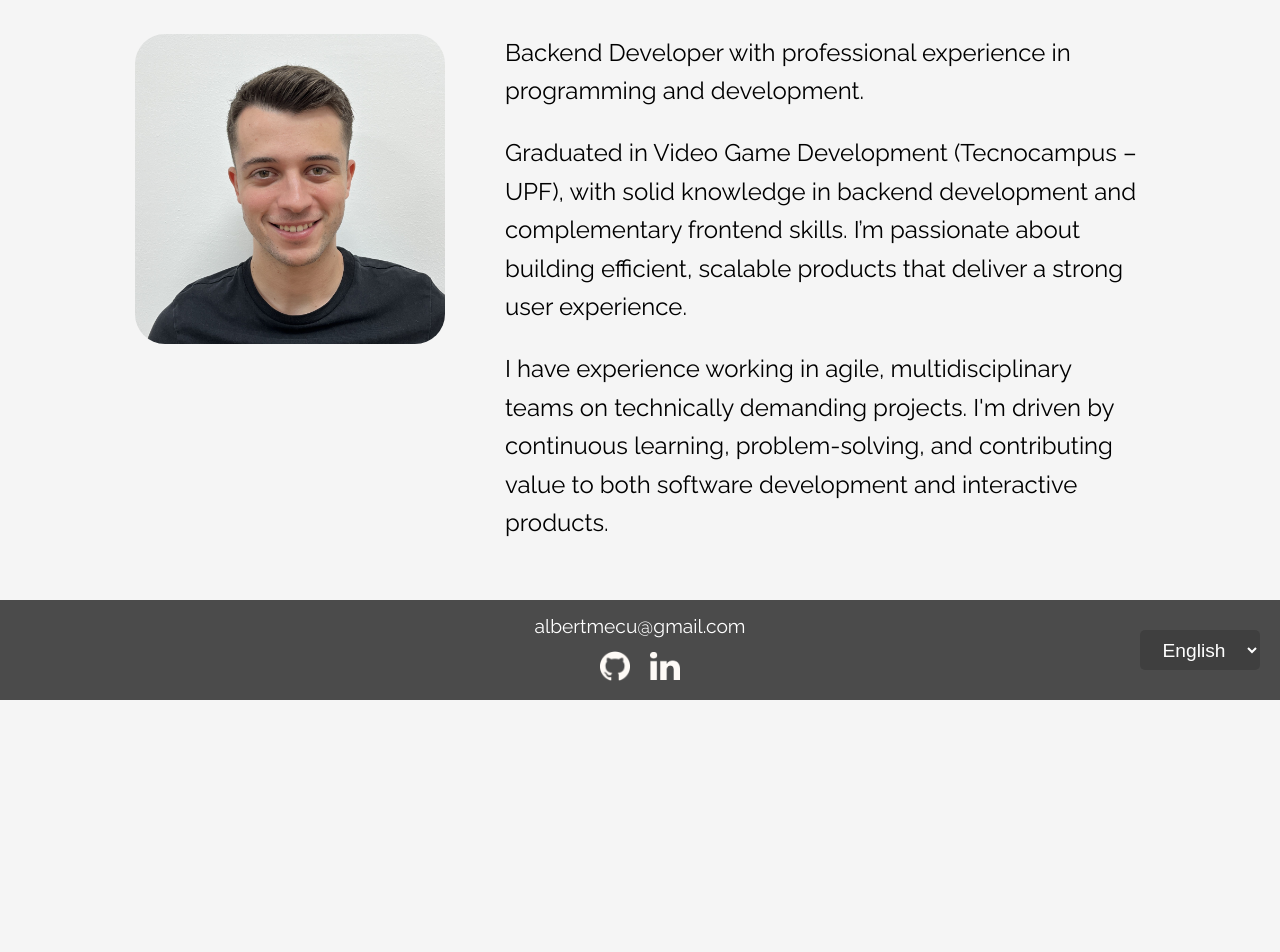
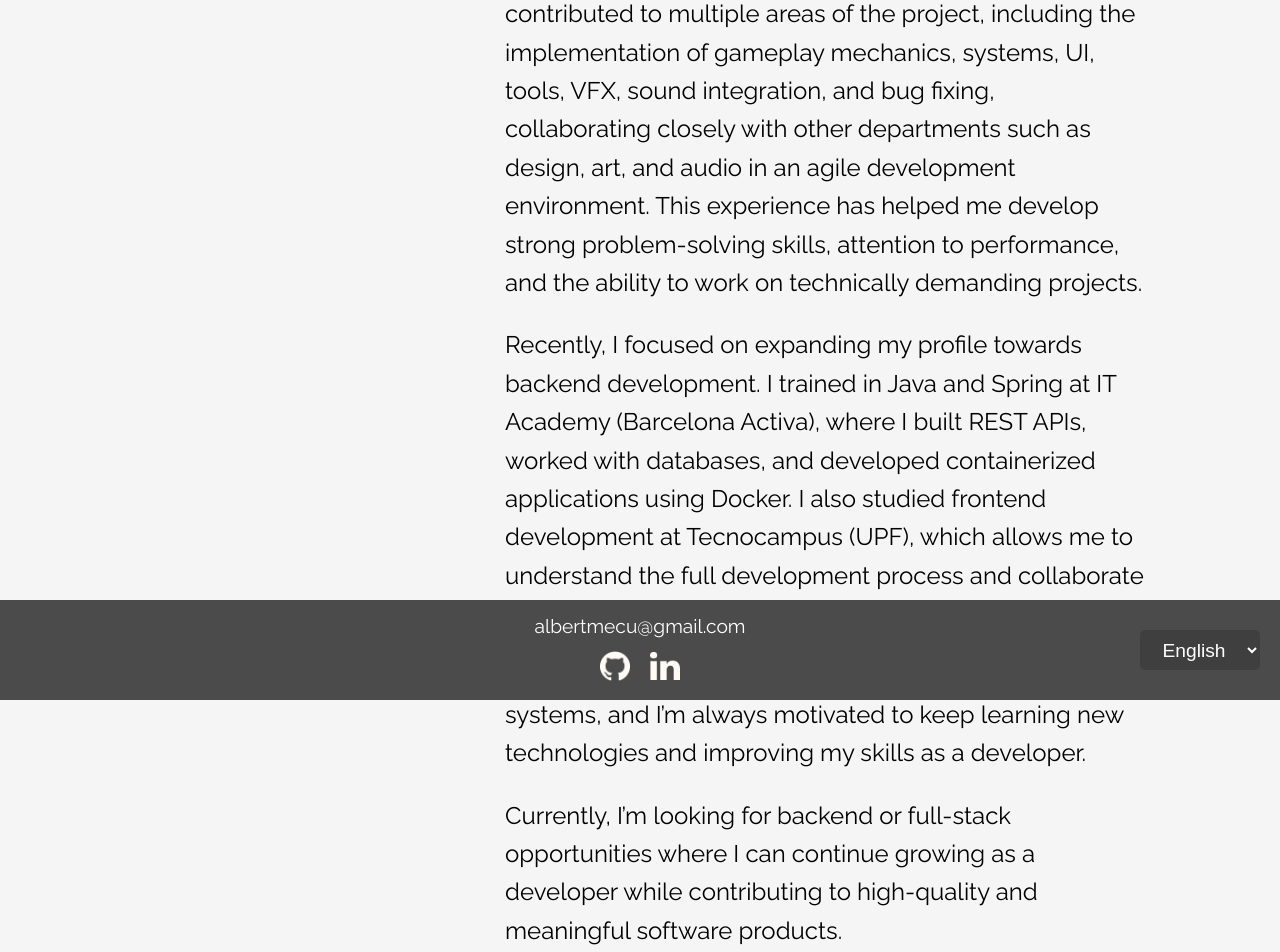
Before and after one commit to AlbertMedina/portfolio-web, a React (Vite) app: page /about in a window 1280 px wide. Shown: the part 100-1052 px from the top of the page. Before the commit the page ends 800 px from the top, so only its background shows below. Built offline with nearby package versions, Linux system fonts and the light colour scheme.

Commit message:
feat: updated about page content in all three languages

```diff
--- a/src/locales.json
+++ b/src/locales.json
@@ -10,9 +10,11 @@
             "about": {
                 "title": "Sobre mi",
                 "header": "Desenvolupador Backend | Competent en Frontend | Programador de Videojocs",
-                "text-1": "Desenvolupador Backend amb experiència professional en programació i desenvolupament.",
-                "text-2": "Graduat en Desenvolupament de Videojocs (Tecnocampus – UPF), amb coneixements sòlids en desenvolupament backend i habilitats complementàries en frontend. Apassionat per crear productes eficients i escalables que ofereixin una experiència d’usuari òptima.",
-                "text-3": "Compto amb experiència treballant en equips àgils i multidisciplinaris en projectes tècnicament exigents. Em motiva l’aprenentatge continu, la resolució de problemes i aportar valor tant al desenvolupament software com als productes interactius."
+                "text-1": "Desenvolupador Backend amb experiència professional en desenvolupament de software i una sòlida base en programació de videojocs.",
+                "text-2": "Em vaig graduar en Desenvolupament de Videojocs (Tecnocampus – UPF) i he treballat durant aproximadament tres anys com a programador de videojocs. He col·laborat en el desenvolupament de Racerloop, un joc free-to-play arcade de carreres de naus espacials per a PC desenvolupat amb Unity, on he treballat com a programador júnior dins d’un equip multidisciplinari. He contribuït en múltiples àrees del projecte, incloent la implementació de mecàniques de gameplay, sistemes, UI, eines, VFX, integració de so i resolució de bugs, col·laborant estretament amb altres departaments com el de disseny, art o àudio en un entorn de desenvolupament àgil. Aquesta experiència m'ha permès adquirir fortes habilitats de resolució de problemes, atenció al rendiment i capacitat per treballar en projectes tècnicament exigents.",
+                "text-3": "Recentment, he centrat el meu perfil cap al desenvolupament backend. M'he format en Java i Spring a IT Academy (Barcelona Activa - UPC), on he construït APIs REST, treballat amb bases de dades i desenvolupat aplicacions contenidoritzades amb Docker. També he estudiat desenvolupament frontend al Tecnocampus (UPF), cosa que em permet entendre tot el procés de desenvolupament i col·laborar fàcilment entre les diferents parts d’un projecte.",
+                "text-4": "M’agrada dissenyar sistemes nets, mantenibles i escalables, i estic sempre motivat per continuar aprenent noves tecnologies i millorant les meves habilitats com a desenvolupador.",
+                "text-5": "Actualment busco oportunitats com a desenvolupador backend o full-stack on pugui continuar creixent professionalment mentre contribueixo a crear productes de software de qualitat i amb valor real."
             },
             "projects": {
                 "title": "Projectes",
@@ -123,9 +125,11 @@
             "about": {
                 "title": "Sobre mí",
                 "header": "Desarrollador Backend | Competente en Frontend | Programador de Videojuegos",
-                "text-1": "Desarrollador Backend con experiencia profesional en programación y desarrollo.",
-                "text-2": "Graduado en Desarrollo de Videojuegos (Tecnocampus – UPF), con sólidos conocimientos en desarrollo backend y habilidades complementarias en frontend. Apasionado por crear productos eficientes y escalables que brinden una excelente experiencia de usuario.",
-                "text-3": "Cuento con experiencia trabajando en equipos ágiles y multidisciplinarios en proyectos técnicamente exigentes. Me motiva el aprendizaje continuo, la resolución de problemas y aportar valor tanto al desarrollo de software como a los productos interactivos."
+                "text-1": "Desarrollador Backend con experiencia profesional en desarrollo de software y una sólida base en programación de videojuegos.",
+                "text-2": "Me gradué en Desarrollo de Videojuegos (Tecnocampus – UPF) y he trabajado durante aproximadamente tres años como programador de videojuegos. He colaborado en el desarrollo de Racerloop, un juego free-to-play arcade de carreras de naves espaciales para PC desarrollado con Unity, donde he trabajado como programador junior dentro de un equipo multidisciplinar. He contribuido en múltiples áreas del proyecto, incluyendo la implementación de mecánicas de gameplay, sistemas, UI, herramientas, VFX, integración de sonido y corrección de bugs, colaborando estrechamente con otros departamentos como el de diseño, arte o audio en un entorno de desarrollo ágil. Esta experiencia me ha permitido adquirir sólidas habilidades de resolución de problemas, atención al rendimiento y capacidad para trabajar en proyectos técnicamente exigentes.",
+                "text-3": "Recientemente, he enfocado mi perfil hacia el desarrollo backend. Me he formado en Java y Spring en IT Academy (Barcelona Activa - UPC), donde he construido APIs REST, trabajado con bases de datos y desarrollado aplicaciones contenerizadas con Docker. También he estudiado desarrollo frontend en Tecnocampus (UPF), lo que me permite entender todo el proceso de desarrollo y colaborar fácilmente entre las distintas partes de un proyecto.",
+                "text-4": "Me gusta diseñar sistemas limpios, mantenibles y escalables, y estoy siempre motivado por seguir aprendiendo nuevas tecnologías y mejorando mis habilidades como desarrollador.",
+                "text-5": "Actualmente busco oportunidades como desarrollador backend o full-stack donde pueda seguir creciendo profesionalmente mientras contribuyo a crear productos de software de alta calidad y con valor real."
             },
             "projects": {
                 "title": "Proyectos",
@@ -236,9 +240,11 @@
             "about": {
                 "title": "About",
                 "header": "Backend Developer | Frontend Skilled | Game Programmer",
-                "text-1": "Backend Developer with professional experience in programming and development.",
-                "text-2": "Graduated in Video Game Development (Tecnocampus – UPF), with solid knowledge in backend development and complementary frontend skills. I’m passionate about building efficient, scalable products that deliver a strong user experience.",
-                "text-3": "I have experience working in agile, multidisciplinary teams on technically demanding projects. I'm driven by continuous learning, problem-solving, and contributing value to both software development and interactive products."
+                "text-1": "Backend Developer with professional experience in software development and a strong background in game programming.",
+                "text-2": "I graduated in Video Game Development (Tecnocampus – UPF) and have worked for around three years as a game programmer. I have collaborated on the development of Racerloop, a free-to-play arcade spaceship racing game for PC developed in Unity, where I have worked as a junior programmer in a multidisciplinary team. I have contributed to multiple areas of the project, including the implementation of gameplay mechanics, systems, UI, tools, VFX, sound integration, and bug fixing, collaborating closely with other departments such as design, art, and audio in an agile development environment. This experience has helped me develop strong problem-solving skills, attention to performance, and the ability to work on technically demanding projects.",
+                "text-3": "Recently, I focused on expanding my profile towards backend development. I trained in Java and Spring at IT Academy (Barcelona Activa), where I built REST APIs, worked with databases, and developed containerized applications using Docker. I also studied frontend development at Tecnocampus (UPF), which allows me to understand the full development process and collaborate across different parts of a project.",
+                "text-4": "I enjoy designing clean, maintainable, and scalable systems, and I’m always motivated to keep learning new technologies and improving my skills as a developer.",
+                "text-5": "Currently, I’m looking for backend or full-stack opportunities where I can continue growing as a developer while contributing to high-quality and meaningful software products."
             },
             "projects": {
                 "title": "Projects",
--- a/src/routes/About.jsx
+++ b/src/routes/About.jsx
@@ -19,6 +19,8 @@ export default function About() {
           <p>{t("about.text-1")}</p>
           <p>{t("about.text-2")}</p>
           <p>{t("about.text-3")}</p>
+          <p>{t("about.text-4")}</p>
+          <p>{t("about.text-5")}</p>
         </div>
       </div>
     </section>
```
